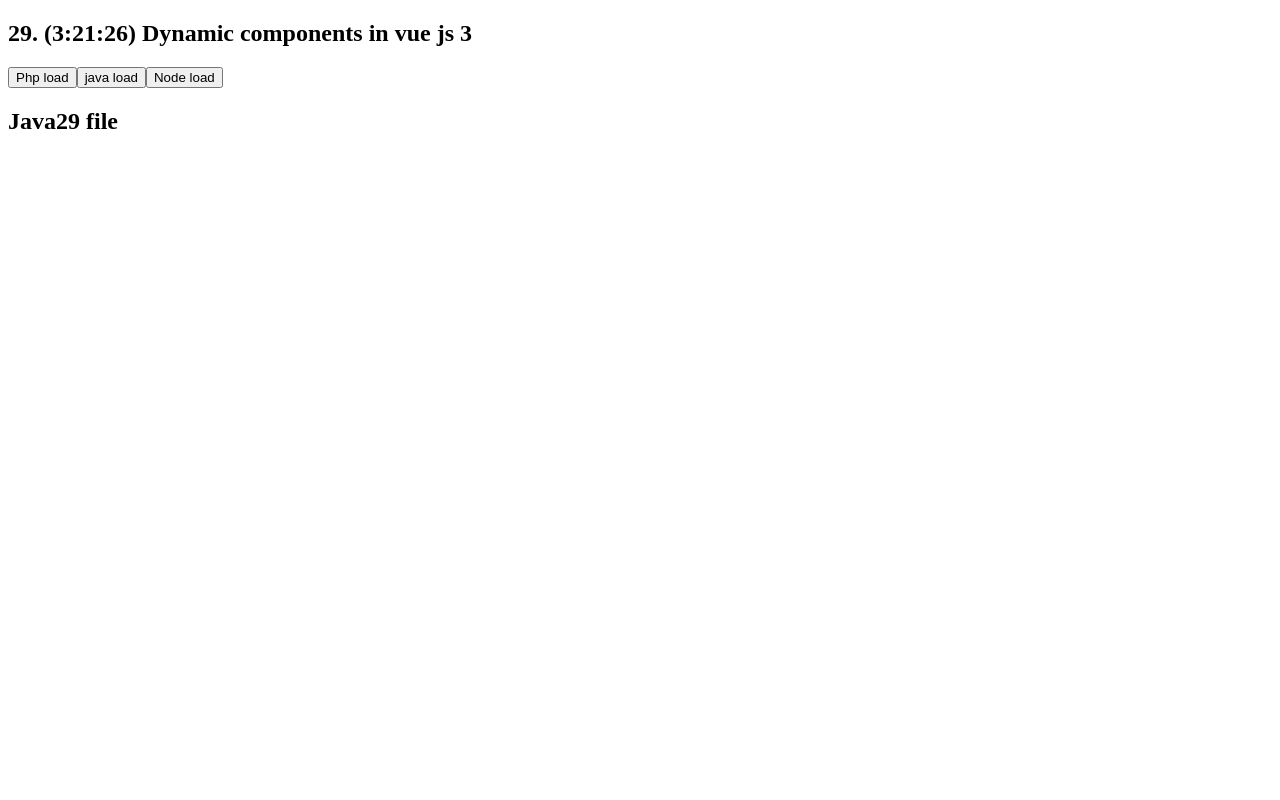
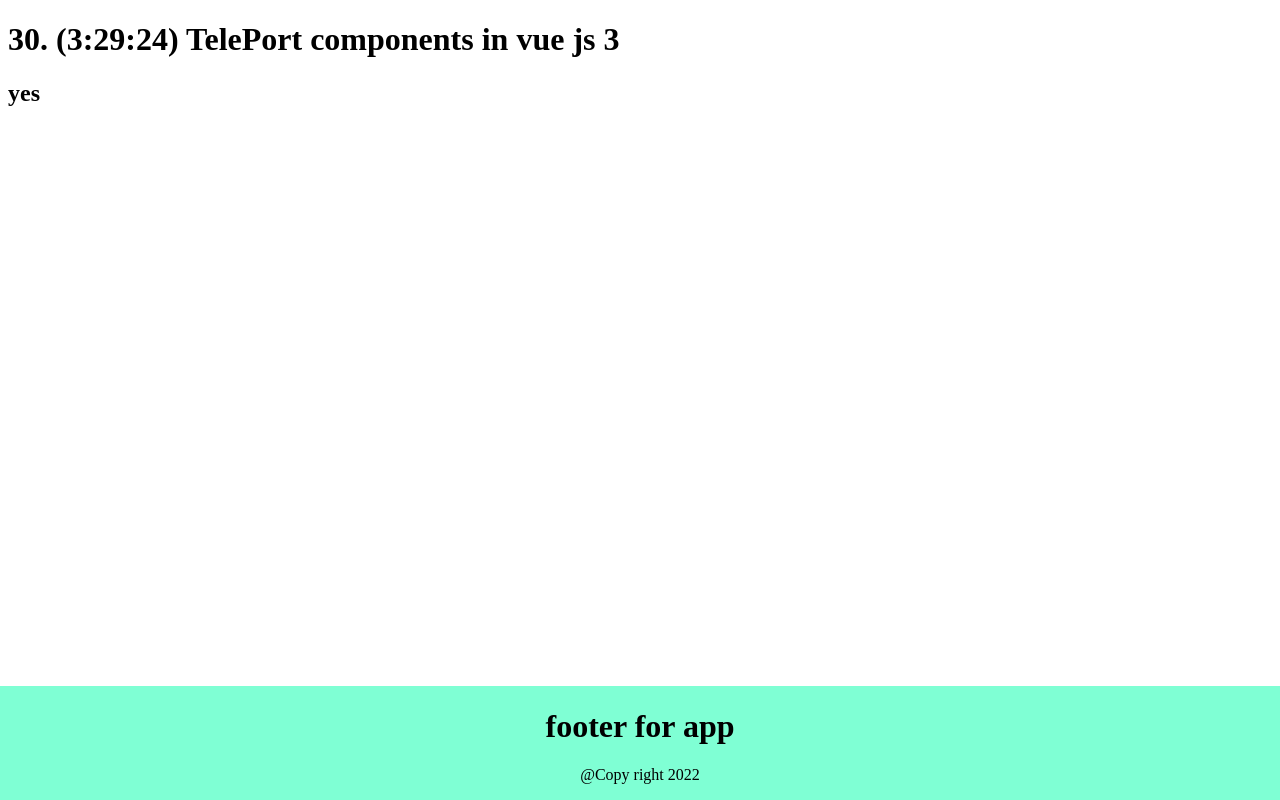
Before and after one commit to VIP114/vuejs-full-course-for-revise, a Vue app: page / in a window 1280 px wide. Built offline with nearby package versions, Linux system fonts and the light colour scheme.

Commit message:
30. (3:29:24) TelePort components in vue js 3

```diff
--- a/public/index.html
+++ b/public/index.html
@@ -12,6 +12,7 @@
       <strong>We're sorry but <%= htmlWebpackPlugin.options.title %> doesn't work properly without JavaScript enabled. Please enable it to continue.</strong>
     </noscript>
     <div id="app"></div>
+    <div id="footer"></div>
     <!-- built files will be auto injected -->
   </body>
 </html>
--- a/src/App.vue
+++ b/src/App.vue
@@ -19,7 +19,8 @@
   <!-- <Watchers26/> -->
   <!-- <ParentsSlots27/> -->
   <!-- <ParentsMultipleSlots28/>  -->
-  <DynamicComponents29/>
+  <!-- <DynamicComponents29/> -->
+  <Main30/>
 </template>
 
 <script>
@@ -42,7 +43,8 @@
 // import Watchers26 from './components/Watchers26'
 // import ParentsSlots27 from './components/ParentsSlots27'
 // import ParentsMultipleSlots28 from './components/ParentsMultipleSlots28'
-import DynamicComponents29 from './components/DynamicComponents29'
+// import DynamicComponents29 from './components/DynamicComponents29'
+import Main30 from './components/Main30'
 export default {
   name: 'App',
   components: {
@@ -65,7 +67,8 @@ export default {
     // Watchers26,
     // ParentsSlots27,
     // ParentsMultipleSlots28,
-    DynamicComponents29,
+    // DynamicComponents29,
+    Main30,
   }
 }
 </script>
--- /dev/null
+++ b/src/components/Footer30.vue
@@ -0,0 +1,22 @@
+<template>
+    <div class="footer">
+        <h1>footer for app</h1>
+        <p>@Copy right 2022</p>
+    </div>
+</template>
+<script>
+export default {
+    name:"Footer30",
+}
+</script>
+<style scoped>
+.footer{
+    background-color: aquamarine;
+    width: 100%;
+    position: absolute;
+    bottom: 0%;
+    left: 0;
+    text-align: center;
+
+}
+</style>
--- /dev/null
+++ b/src/components/Main30.vue
@@ -0,0 +1,18 @@
+<template>
+  <div>
+    <h1>30. (3:29:24) TelePort components in vue js 3</h1>
+  </div>
+  <teleport to='#footer' >
+  <Footer30 />
+  <h2>yes </h2>
+  </teleport>
+</template>
+<script>
+import Footer30 from "./Footer30";
+export default {
+  name: "Main30",
+  components: {
+    Footer30,
+  },
+};
+</script>
```
